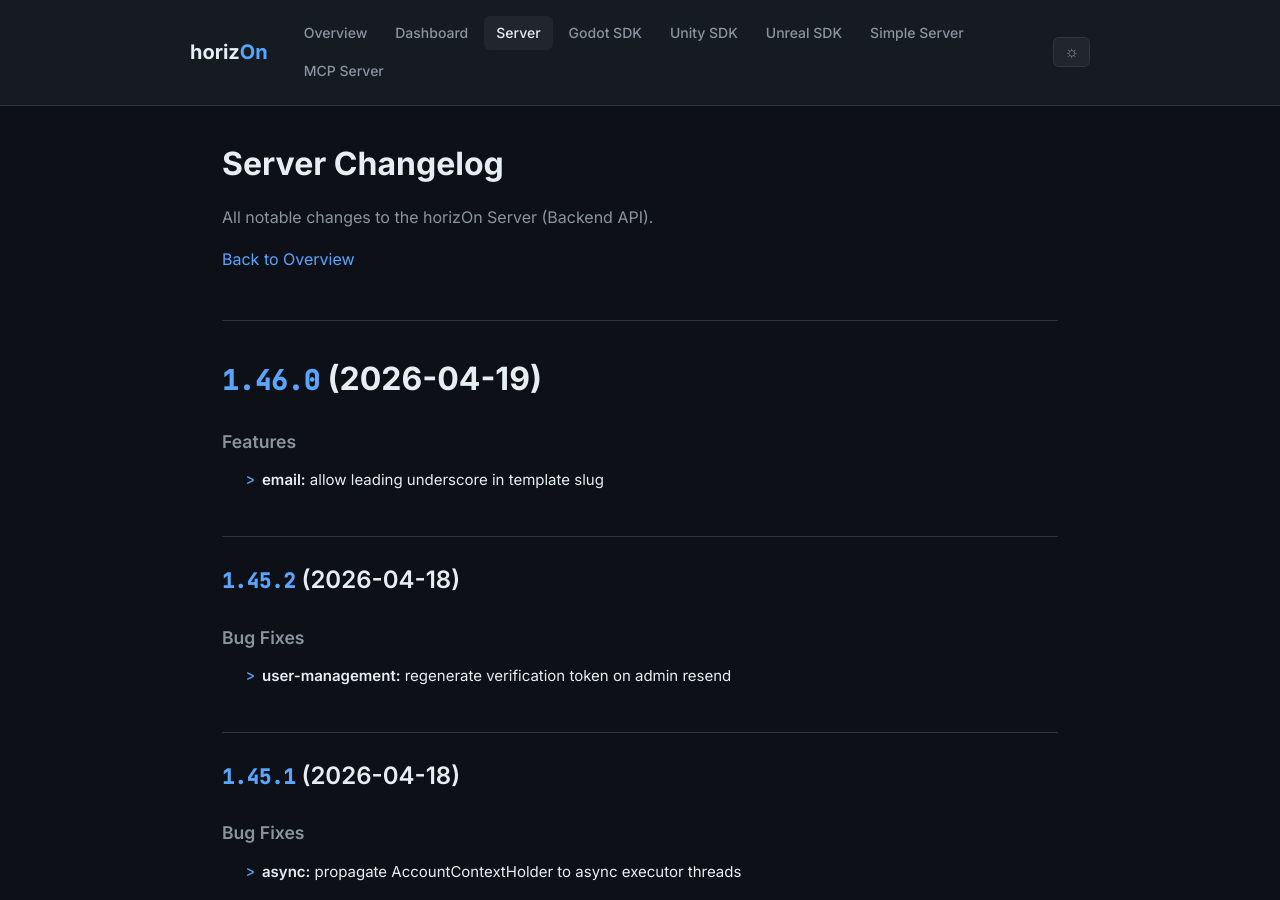
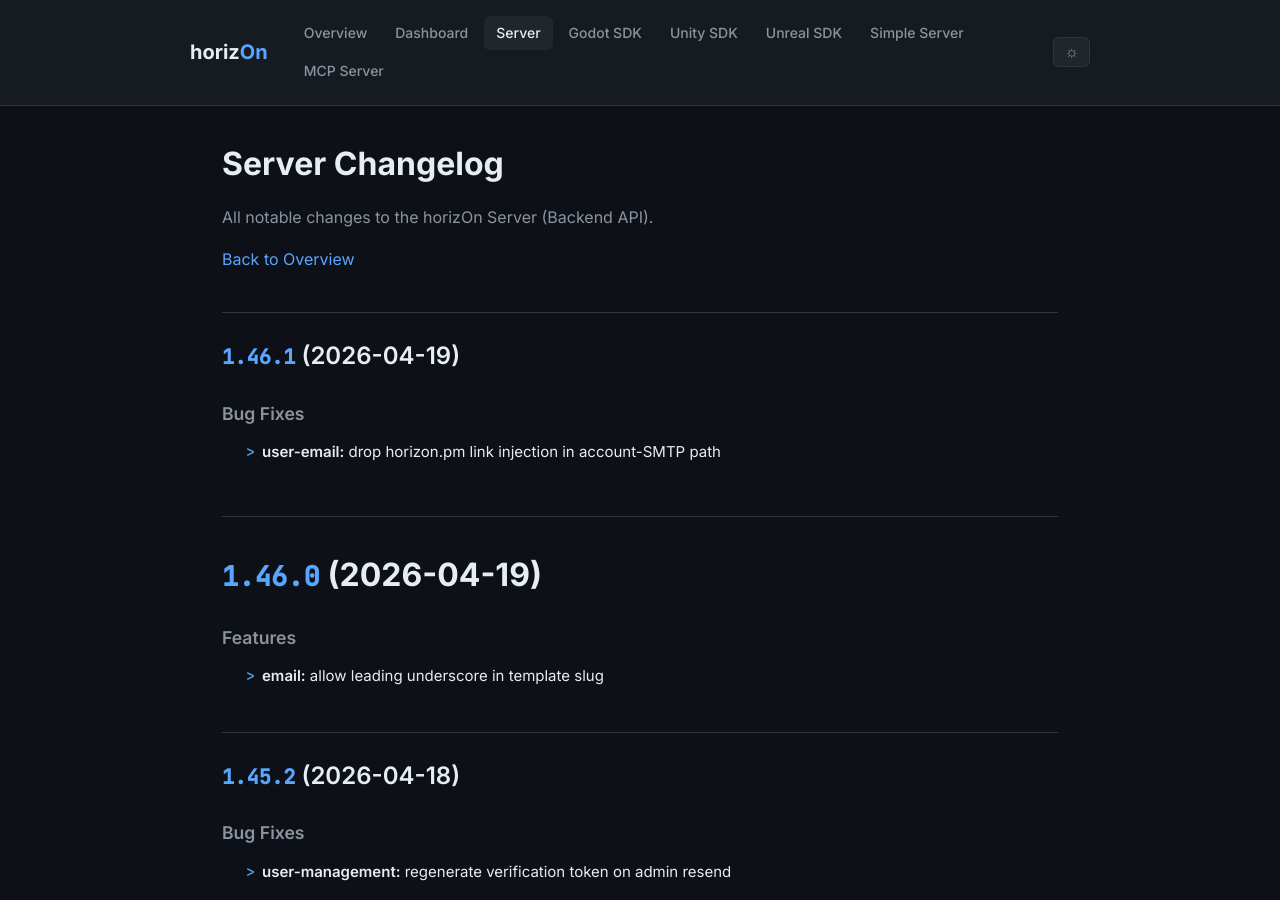
Before and after one commit to ProjectMakersDE/horizOn-Changelog, a Jekyll site: the page built from server-changelog.md, in a window 1280 px wide and 900 px high. Built offline with Jekyll 4.4.1, drawn with Linux system fonts in a browser that asks for light colours.

Commit message:
chore: sync changelogs [skip ci]

```diff
--- a/server-changelog.md
+++ b/server-changelog.md
@@ -8,6 +8,13 @@ title: Server Changelog
 All notable changes to the horizOn Server (Backend API).
 
 [Back to Overview](.)
+
+## [1.46.1](https://github.com/ProjectMakersDE/horizOn-Server/compare/v1.46.0...v1.46.1) (2026-04-19)
+
+
+### Bug Fixes
+
+* **user-email:** drop horizon.pm link injection in account-SMTP path ([0b5a85f](https://github.com/ProjectMakersDE/horizOn-Server/commit/0b5a85f414bdf6a394b5b18bd87229a3dde0d8e7))
 
 # [1.46.0](https://github.com/ProjectMakersDE/horizOn-Server/compare/v1.45.2...v1.46.0) (2026-04-19)
 
```
Also changed, not shown: index.md (+1 -1 lines).
